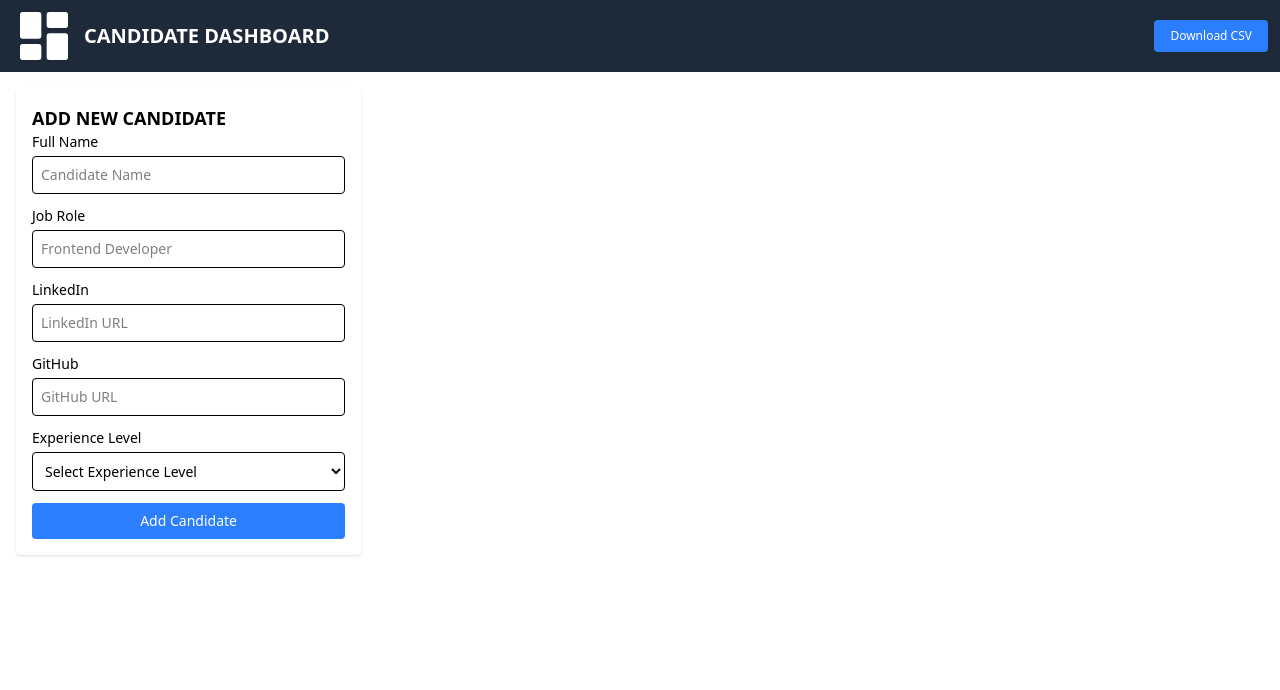
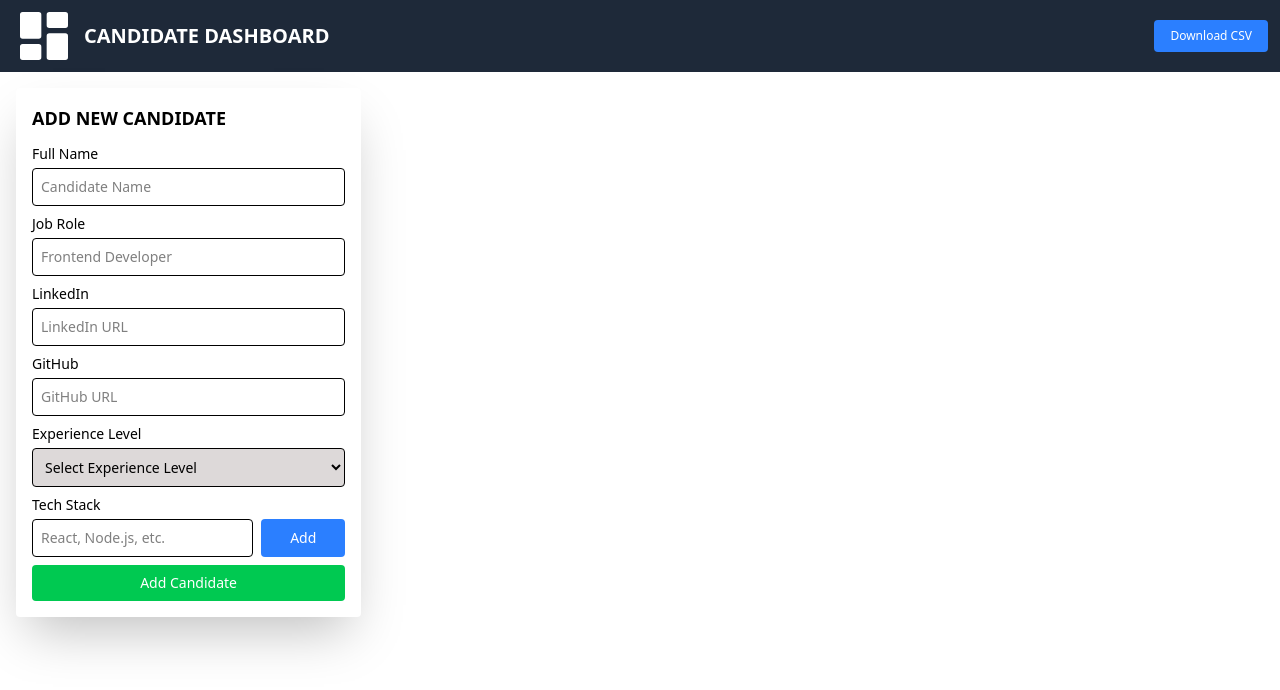
Before and after one commit to Mrtee160561051/CandidateDashboard, a React (Vite) app in the folder candidate-dashboard/: page / in a window 1280 px wide. Shown: the top 690 px of the page. Built offline with nearby package versions, Linux system fonts and the light colour scheme.

Commit message:
feat: add the candidate form styles

```diff
--- a/candidate-dashboard/src/App.jsx
+++ b/candidate-dashboard/src/App.jsx
@@ -6,33 +6,33 @@ function App() {
     <>
       <Header/>
       <main className="grid grid-cols-1 lg:grid-cols-7 gap-4 p-4 text-sm">
-        <section className="lg:col-span-2 bg-white p-4 rounded shadow">
-            <h2 className="font-bold text-lg">ADD NEW CANDIDATE</h2>
-            <form className="flex flex-col gap-3">
+        <section className="lg:col-span-2 bg-white p-4 rounded shadow-2xl">
+            <h2 className="font-bold text-lg pb-3">ADD NEW CANDIDATE</h2>
+            <form className="flex flex-col gap-2">
 
               <div className="flex flex-col gap-1">
-                <label htmlFor="candidate-name">Full Name</label>
-                <input type="text" placeholder="Candidate Name" className="border p-2 rounded"/>
+                <label htmlFor="candidate-name" className="font-medium">Full Name</label>
+                <input type="text" placeholder="Candidate Name" required className="border p-2 rounded"/>
               </div>
 
               <div className="flex flex-col gap-1">
-                <label htmlFor="Job-Role">Job Role</label>
-                <input type="text" placeholder="Frontend Developer" className="border p-2 rounded"/>
+                <label htmlFor="Job-Role" className="font-medium">Job Role</label>
+                <input type="text" placeholder="Frontend Developer" required className="border p-2 rounded"/>
               </div>
 
               <div className="flex flex-col gap-1">
-                <label htmlFor="LinkedIn">LinkedIn</label>
-                <input type="text" placeholder="LinkedIn URL" className="border p-2 rounded"/>
+                <label htmlFor="LinkedIn" className="font-medium">LinkedIn</label>
+                <input type="url" placeholder="LinkedIn URL" className="border p-2 rounded"/>
               </div>
 
               <div className="flex flex-col gap-1">
-                <label htmlFor="GitHub">GitHub</label>
-                <input type="text" placeholder="GitHub URL" className="border p-2 rounded"/>
+                <label htmlFor="GitHub" className="font-medium">GitHub</label>
+                <input type="url" placeholder="GitHub URL" className="border p-2 rounded"/>
               </div>
 
               <div className="flex flex-col gap-1">
-                <label htmlFor="Experience">Experience Level</label>
-                <select className="border p-2 rounded">
+                <label htmlFor="Experience" className="font-medium">Experience Level</label>
+                <select className="border p-2 rounded bg-[#ddd9d9]" required>
                   <option value="">Select Experience Level</option>
                   <option value="junior">Junior</option>
                   <option value="mid">Mid</option>
@@ -40,7 +40,15 @@ function App() {
                 </select>
               </div>
 
-              <button type="submit" className="bg-blue-500 text-white px-4 py-2 rounded">Add Candidate</button>
+              <div className="flex flex-col gap-1">
+                <label htmlFor="TechStack" className="font-medium">Tech Stack</label>
+                <div className="grid grid-cols-5 md:grid-cols-7 gap-2">
+                   <input type="text" placeholder="React, Node.js, etc." required className="border col-span-4 md:col-span-6 lg:col-span-5 p-2 rounded"/>
+                   <button type="button" className=" bg-blue-500 text-white px-2 p-2 md:col-span-1 lg:col-span-2 rounded">Add </button>
+                </div>
+
+              </div>
+              <button type="submit" className="bg-green-500 text-white px-4 py-2 rounded">Add Candidate</button>
             </form>
         </section>
         <section>
```
